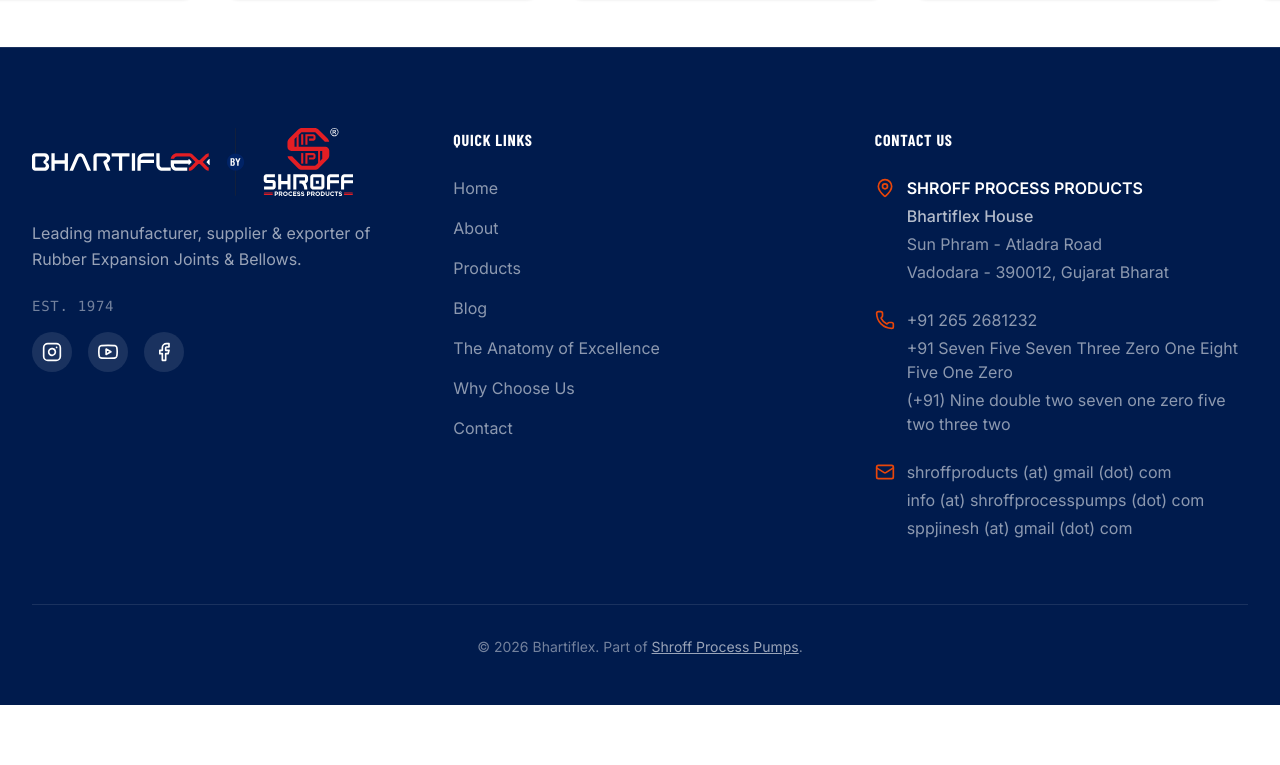
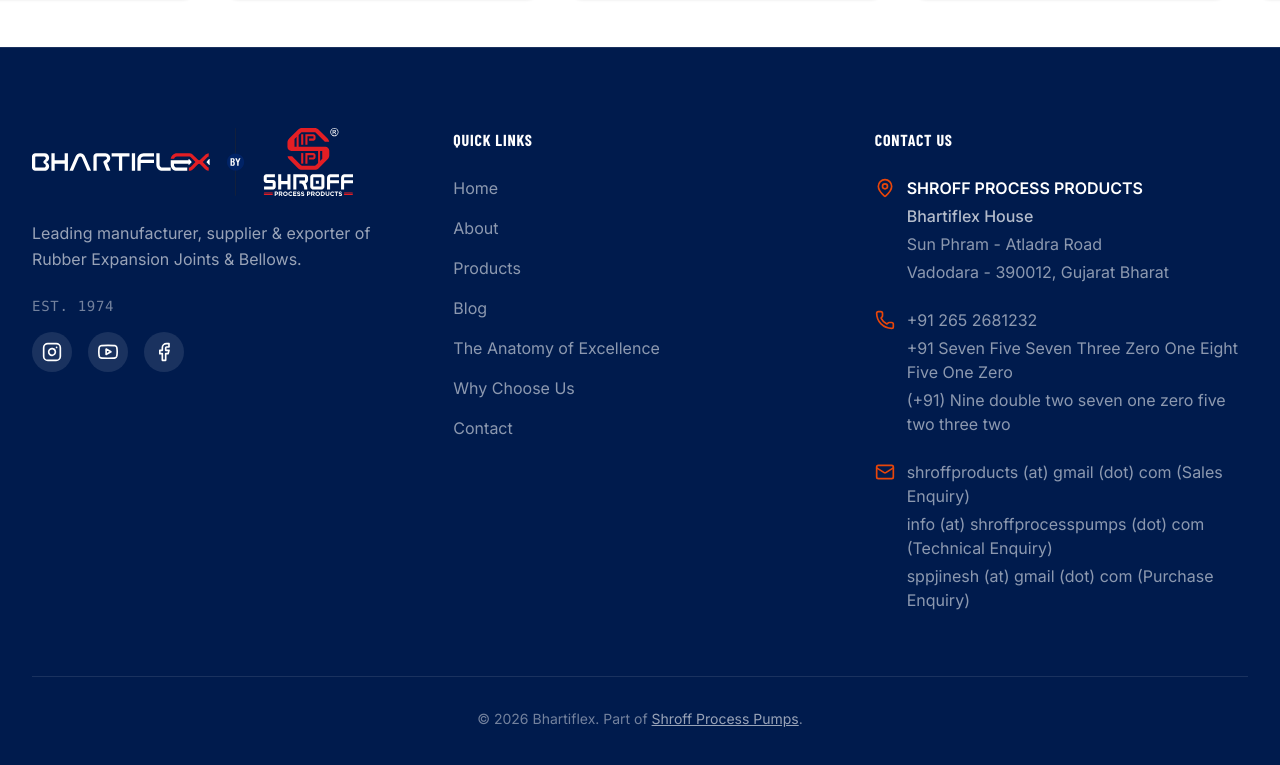
Before and after one commit to kalpitoctikailab/bhartiflex, a Next.js app: page /products in a window 1280 px wide. Shown: the part 2221-2986 px from the top of the page. Before the commit the page ends 2926 px from the top, so only its background shows below. Built offline with nearby package versions, Linux system fonts and the light colour scheme; a web font is replaced by a local one.

Commit message:
Remove scale effect from ProductMarquee, keep only pause on hover

```diff
--- a/src/components/sections/Footer.tsx
+++ b/src/components/sections/Footer.tsx
@@ -169,19 +169,19 @@
                     href={`mailto:${COMPANY_DETAILS.emailPrimary}`}
                     className="block hover:text-white transition-colors"
                   >
-                    {COMPANY_DETAILS.emailDisplayLine1}
+                    {COMPANY_DETAILS.emailDisplayLine1} (Sales Enquiry)
                   </a>
                   <a
                     href={`mailto:${COMPANY_DETAILS.emailSecondary}`}
                     className="block hover:text-white transition-colors"
                   >
-                    {COMPANY_DETAILS.emailDisplayLine2}
+                    {COMPANY_DETAILS.emailDisplayLine2} (Technical Enquiry)
                   </a>
                   <a
                     href={`mailto:${COMPANY_DETAILS.emailTertiary}`}
                     className="block hover:text-white transition-colors"
                   >
-                    {COMPANY_DETAILS.emailDisplayLine3}
+                    {COMPANY_DETAILS.emailDisplayLine3} (Purchase Enquiry)
                   </a>
                 </div>
               </li>
--- a/src/components/ui/ProductMarquee.tsx
+++ b/src/components/ui/ProductMarquee.tsx
@@ -44,11 +44,11 @@
   return (
     <div className="w-full bg-white border-t border-slate-200 py-12 overflow-hidden">
       <div className="relative">
-        <div className="flex gap-6 animate-marquee w-max cursor-pointer">
+        <div className="flex gap-6 animate-marquee w-max">
           {items.map((imageSrc, i) => (
             <div
               key={`carousel-${i}`}
-              className="shrink-0 transition-transform duration-300 hover:scale-105"
+              className="shrink-0"
             >
               <div className="w-80 h-80 rounded-2xl overflow-hidden border border-slate-100 bg-slate-50 shadow-sm">
                 <Image
```
